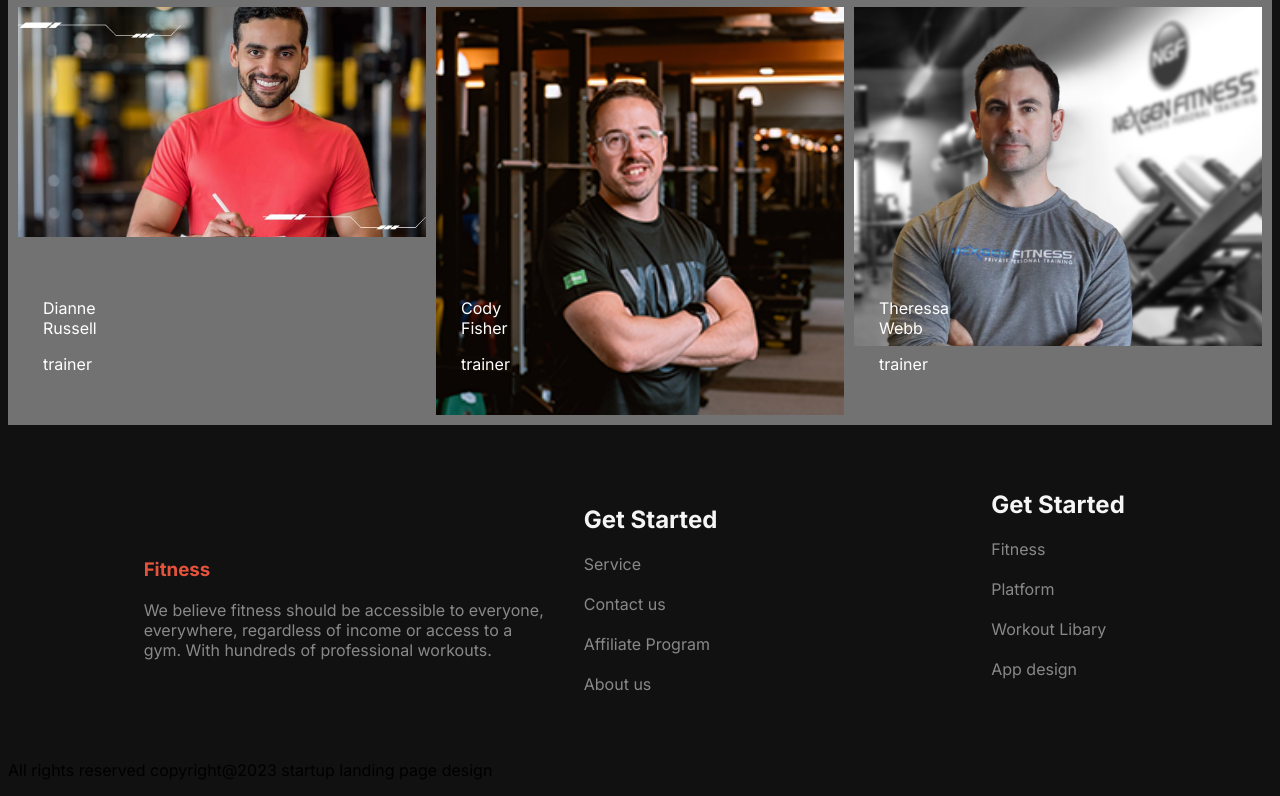
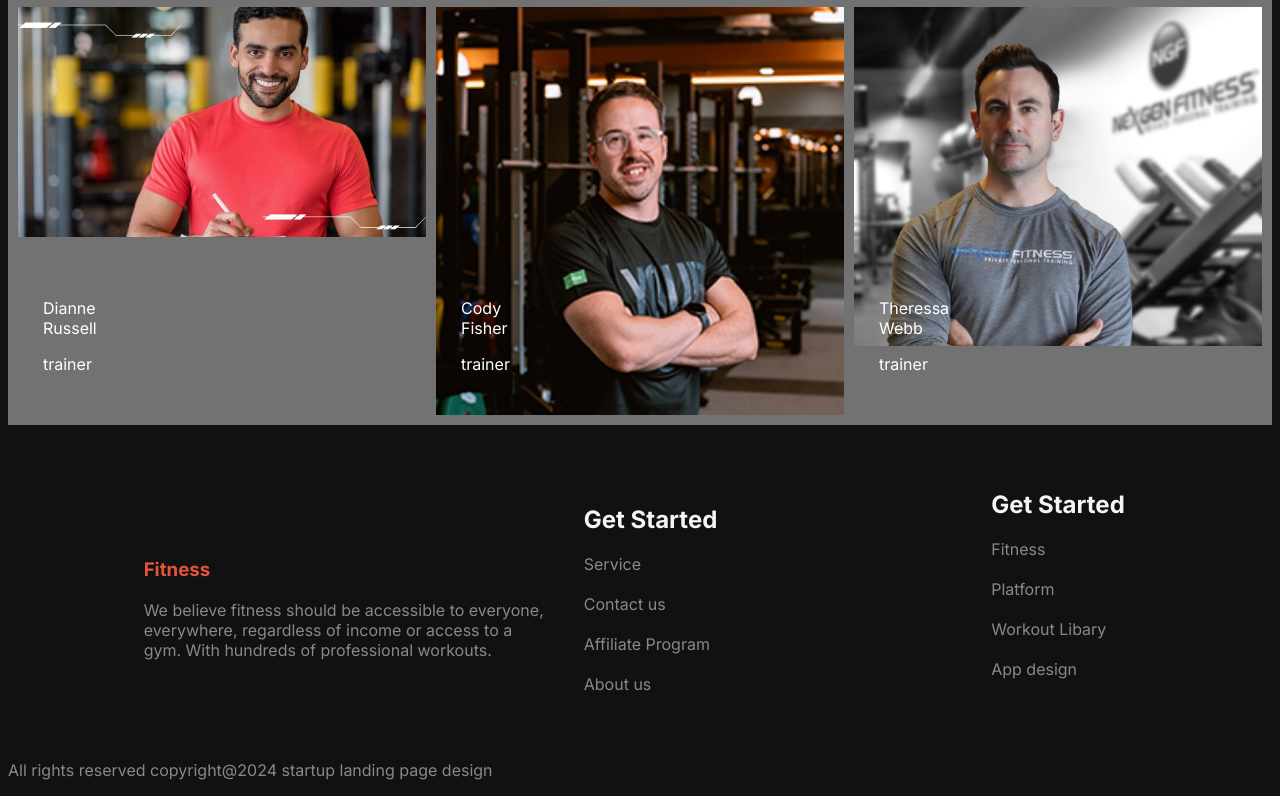
Before and after one commit to Foysal107/Assaingment-02, a plain HTML site: page index.html in a window 1280 px wide. Shown: the part 3590-4386 px from the top of the page. Drawn offline with Linux system fonts and the light colour scheme.

Commit message:
copy right done

```diff
--- a/index.html
+++ b/index.html
@@ -351,7 +351,9 @@
 
             </section>
         </main>
-        <footer class="footer-containt">All rights reserved copyright@2023 startup landing page design</footer>
+       <div><p class="pragaraph-color">
+        All rights reserved copyright@2024 startup landing page design
+       </p></div>
 </body>
 
 </html>
```
